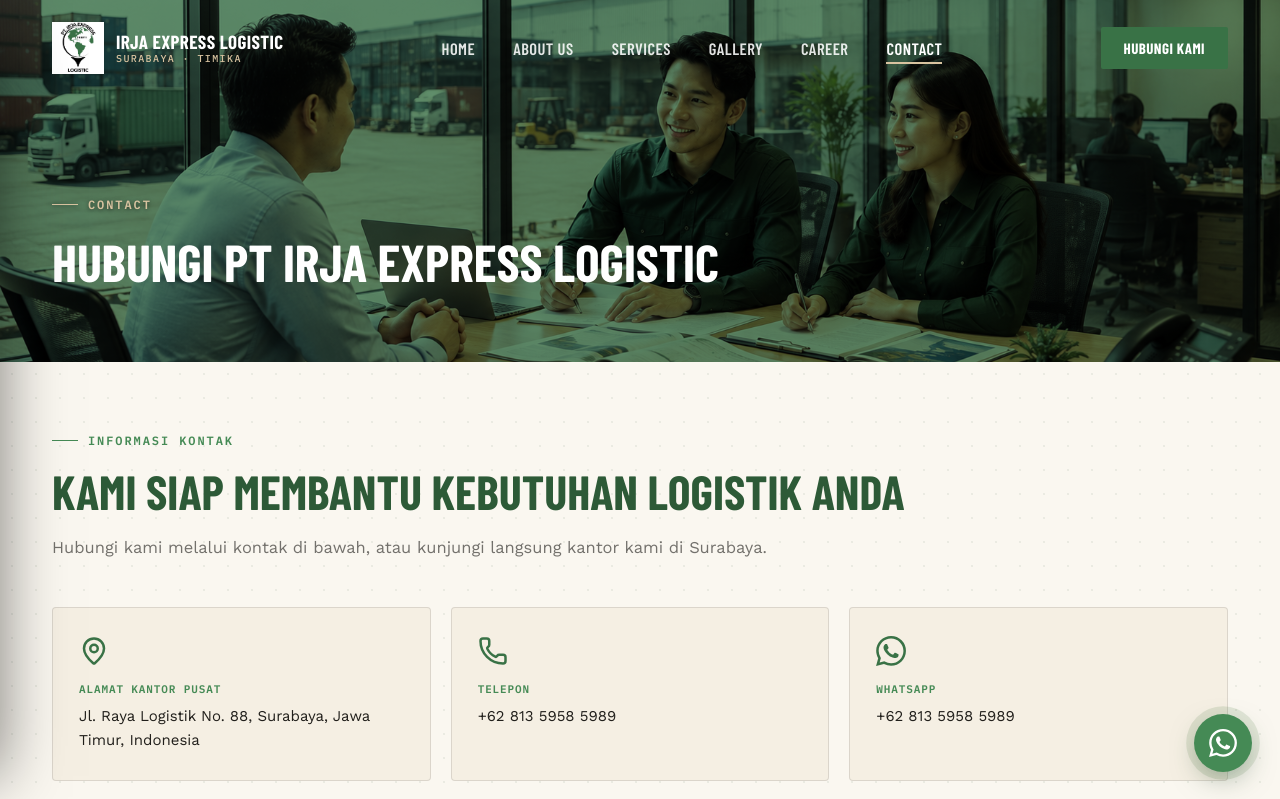
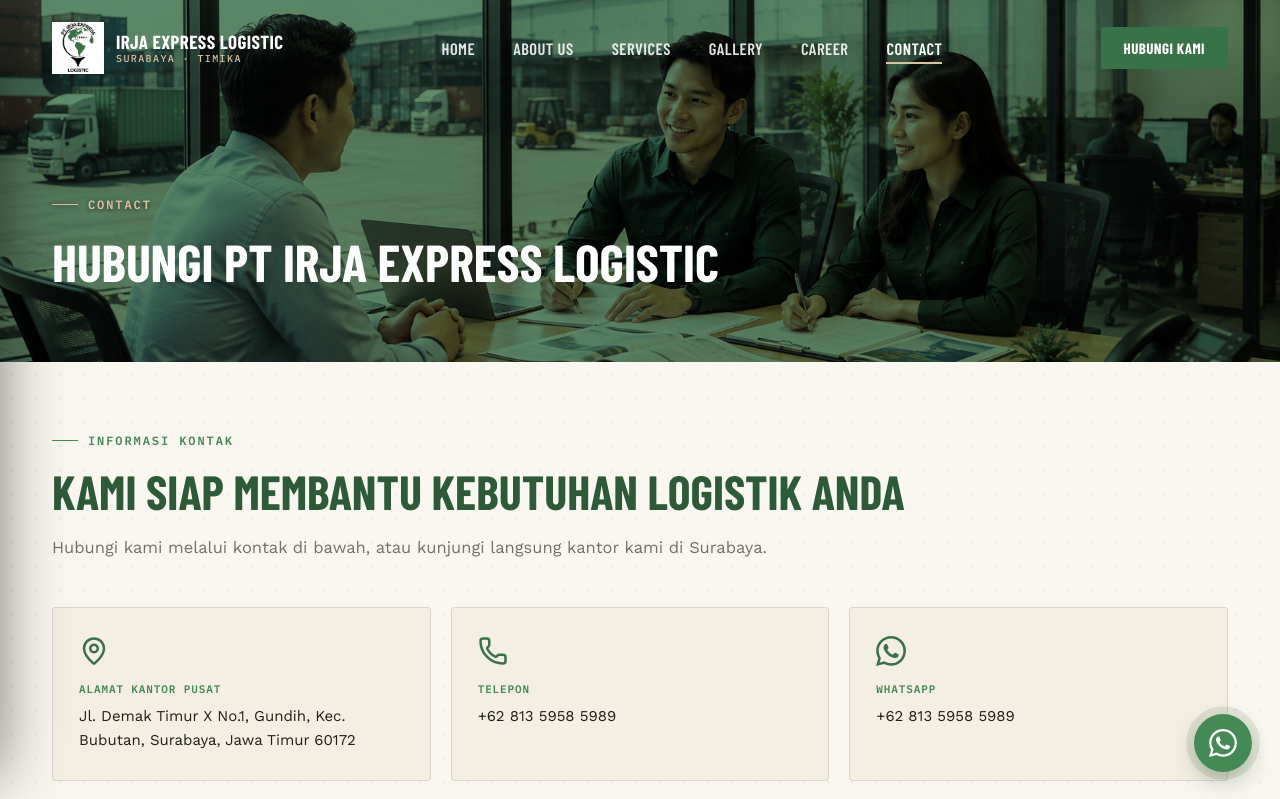
Before and after one commit to fridoustin/irja-express-logistic, a Next.js app: page /contact in a window 1280 px wide. Shown: the top 799 px of the page. Built offline with nearby package versions, Linux system fonts and the light colour scheme; a web font is replaced by a local one.

Commit message:
feat: change address value

```diff
--- a/src/components/Contact.tsx
+++ b/src/components/Contact.tsx
@@ -8,7 +8,7 @@
   {
     title: "Alamat Kantor Pusat",
     icon: PinIcon,
-    value: "Jl. Raya Logistik No. 88, Surabaya, Jawa Timur, Indonesia",
+    value: "Jl. Demak Timur X No.1, Gundih, Kec. Bubutan, Surabaya, Jawa Timur 60172",
   },
   {
     title: "Telepon",
```
